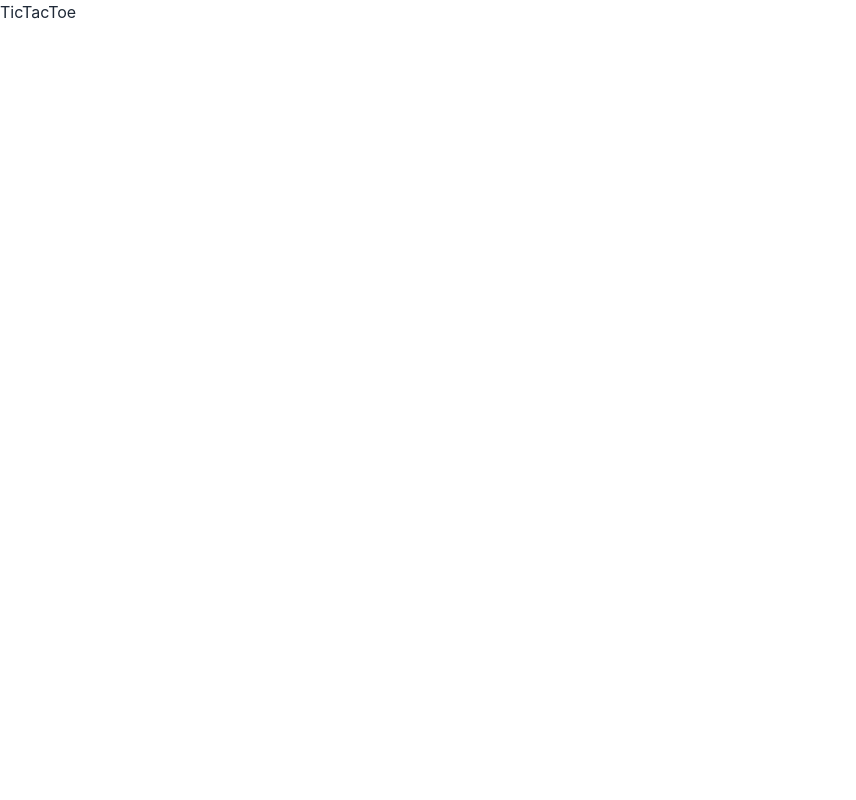
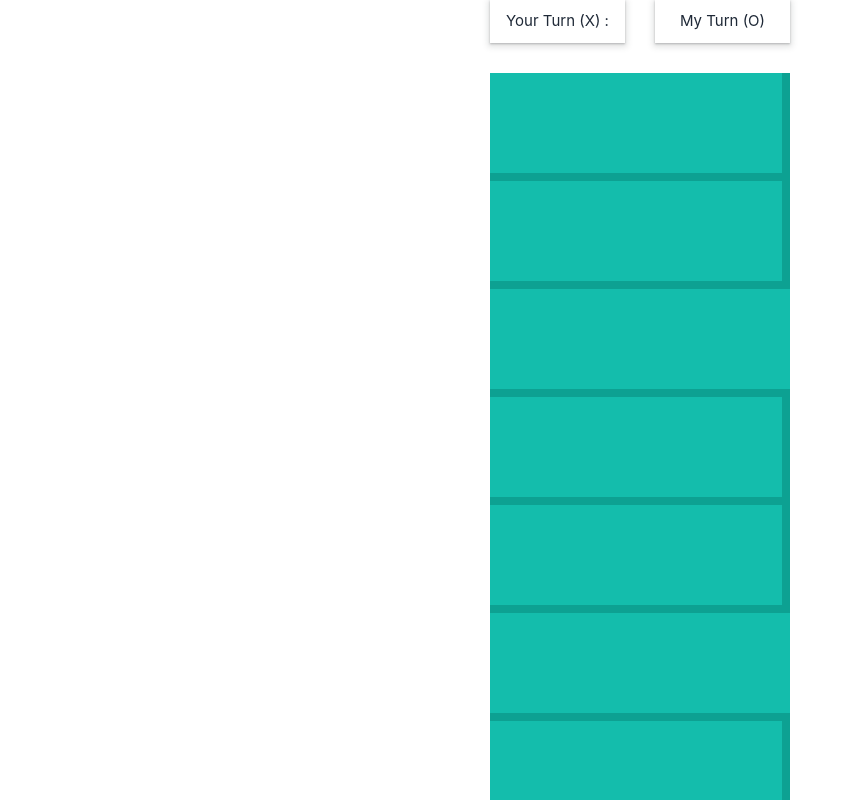
Before and after one commit to FaizulOsman/tic-tac-toe, a Next.js app: page / in a window 1280 px wide. Shown: the top 800 px of the page, without its empty margins (0-856 px from the left). Built offline with nearby package versions, Linux system fonts and the light colour scheme.

Commit message:
feat: tictactoe container created

```diff
--- a/src/components/UI/TicTacToe/TicTacToe.js
+++ b/src/components/UI/TicTacToe/TicTacToe.js
@@ -1,7 +1,49 @@
 import React from "react";
 
 const TicTacToe = () => {
-  return <div>TicTacToe</div>;
+  return (
+    <div>
+      <div className="game-container flex flex-col justify-center items-center">
+        <div className="turn">
+          <div className="your-turn">
+            <h1>Your Turn (X) : </h1>
+          </div>
+          <div className="my-turn">
+            <h1>My Turn (O) </h1>
+          </div>
+        </div>
+        <div className="game row row-cols-3 m-0">
+          <div className="col border-bt border-rt">
+            <button className="my-btn"></button>
+          </div>
+          <div className="col border-bt border-rt">
+            <button className="my-btn"></button>
+          </div>
+          <div className="col border-bt">
+            <button className="my-btn"></button>
+          </div>
+          <div className="col border-bt border-rt">
+            <button className="my-btn"></button>
+          </div>
+          <div className="col border-bt border-rt">
+            <button className="my-btn"></button>
+          </div>
+          <div className="col border-bt">
+            <button className="my-btn"></button>
+          </div>
+          <div className="col border-rt">
+            <button className="my-btn"></button>
+          </div>
+          <div className="col border-rt">
+            <button className="my-btn"></button>
+          </div>
+          <div className="col">
+            <button className="my-btn"></button>
+          </div>
+        </div>
+      </div>
+    </div>
+  );
 };
 
 export default TicTacToe;
--- a/src/pages/_app.js
+++ b/src/pages/_app.js
@@ -4,6 +4,7 @@ import { store } from "@/redux/store";
 import { Toaster } from "react-hot-toast";
 // Imported Styles
 import "@/styles/globals.css";
+import "@/styles/components/TicTacToe.css";
 
 export default function App({ Component, pageProps }) {
   const getLayout = Component.getLayout || ((page) => page);
--- /dev/null
+++ b/src/styles/components/TicTacToe.css
@@ -0,0 +1,77 @@
+.game-container {
+  min-height: 100vh;
+  padding-right: 20px;
+  padding-left: 20px;
+}
+.game {
+  width: 300px;
+  background-color: #14bdac;
+  margin-top: 30px !important;
+  margin-bottom: 10px !important;
+}
+.game button {
+  width: 100px;
+  height: 100px;
+  background-color: #14bdac;
+  padding: 0;
+  font-size: 70px;
+  font-weight: 500;
+  border: none;
+  display: flex;
+  justify-content: center;
+  align-items: center;
+  cursor: pointer;
+}
+.col {
+  display: flex;
+  justify-content: center;
+  align-items: center;
+  padding: 0;
+  margin: 0;
+}
+.border-bt {
+  border-bottom: 8px solid #0da192;
+}
+.border-rt {
+  border-right: 8px solid #0da192;
+}
+.turn {
+  display: flex;
+  justify-content: space-between;
+  width: 300px;
+}
+.your-turn,
+.my-turn {
+  display: flex;
+  justify-content: center;
+  box-shadow: rgba(60, 64, 67, 0.3) 0px 1px 2px 0px,
+    rgba(60, 64, 67, 0.15) 0px 2px 6px 2px;
+  width: 45%;
+  padding-top: 10px;
+  padding-bottom: 10px;
+}
+.turn h1 {
+  font-size: 15px;
+  margin: 0;
+}
+.won-container {
+  display: flex;
+  justify-content: center;
+  align-items: center;
+  flex-direction: column;
+  box-shadow: rgba(60, 64, 67, 0.3) 0px 1px 2px 0px,
+    rgba(60, 64, 67, 0.15) 0px 2px 6px 2px;
+  width: 300px;
+  padding-top: 10px;
+  padding-bottom: 10px;
+  margin-bottom: 10px;
+}
+.won-container h1 {
+  font-size: 20px;
+}
+.restart {
+  background-color: #0da192;
+  color: white;
+  padding: 10px;
+  font-weight: 600;
+}
```
